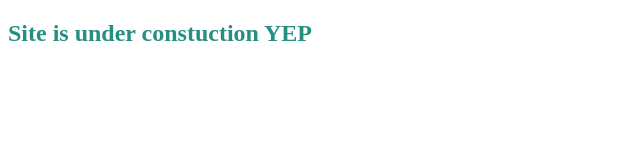
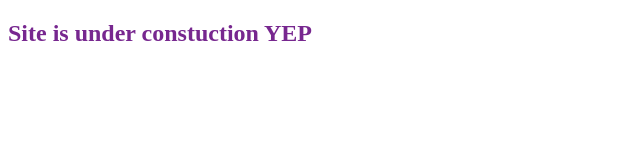
Before and after one commit to bombermoto/bombermoto.github.io, a plain HTML site: page index.html in a window 1280 px wide. Shown: the whole page, without its empty margins (0-640 px from the left). Drawn offline with Linux system fonts and the light colour scheme.

Commit message:
color change

```diff
--- a/index.html
+++ b/index.html
@@ -4,7 +4,7 @@
     <title>Nick Osko</title>
     <style>
         h2 {
-            color: rgb(39, 143, 129);
+            color: rgb(119, 39, 143);
         }
     </style>
   </head>
```
